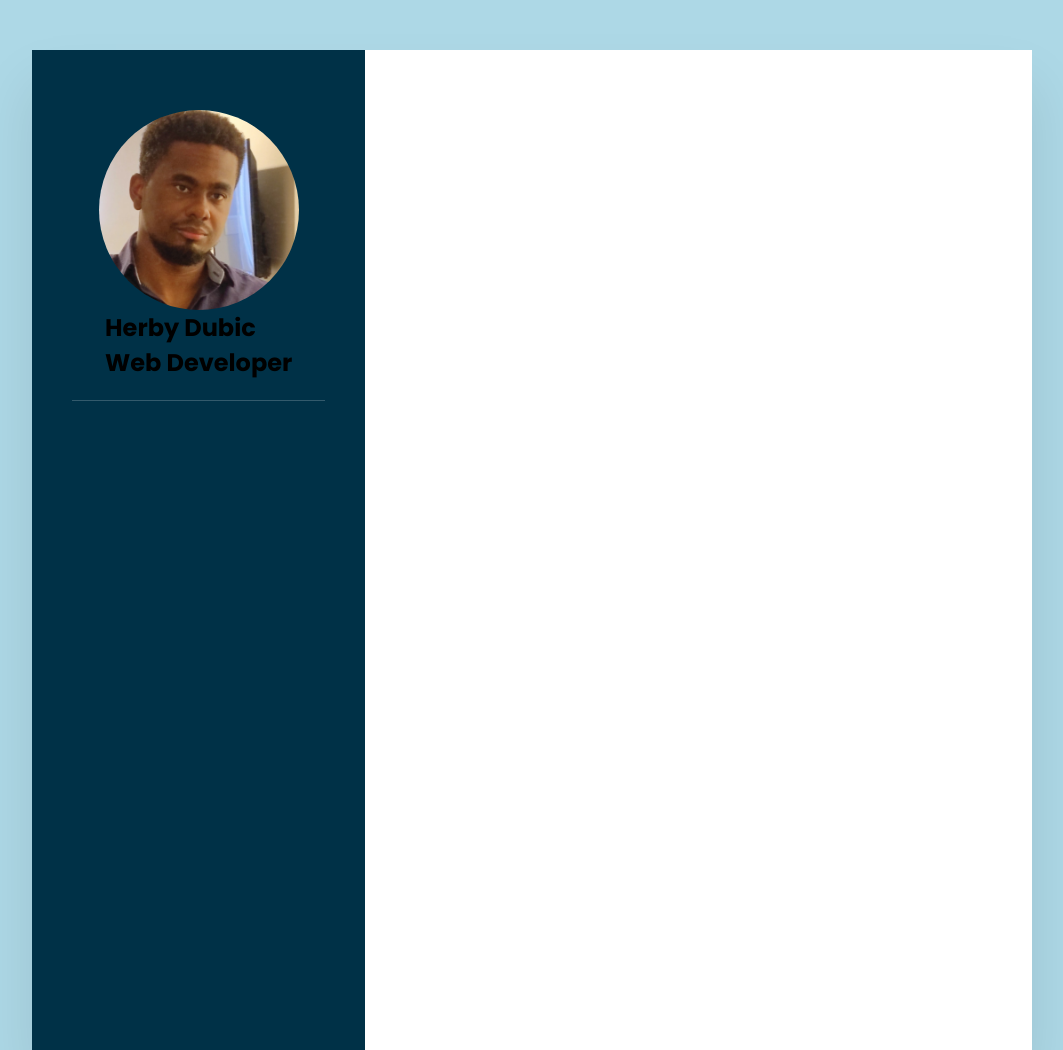
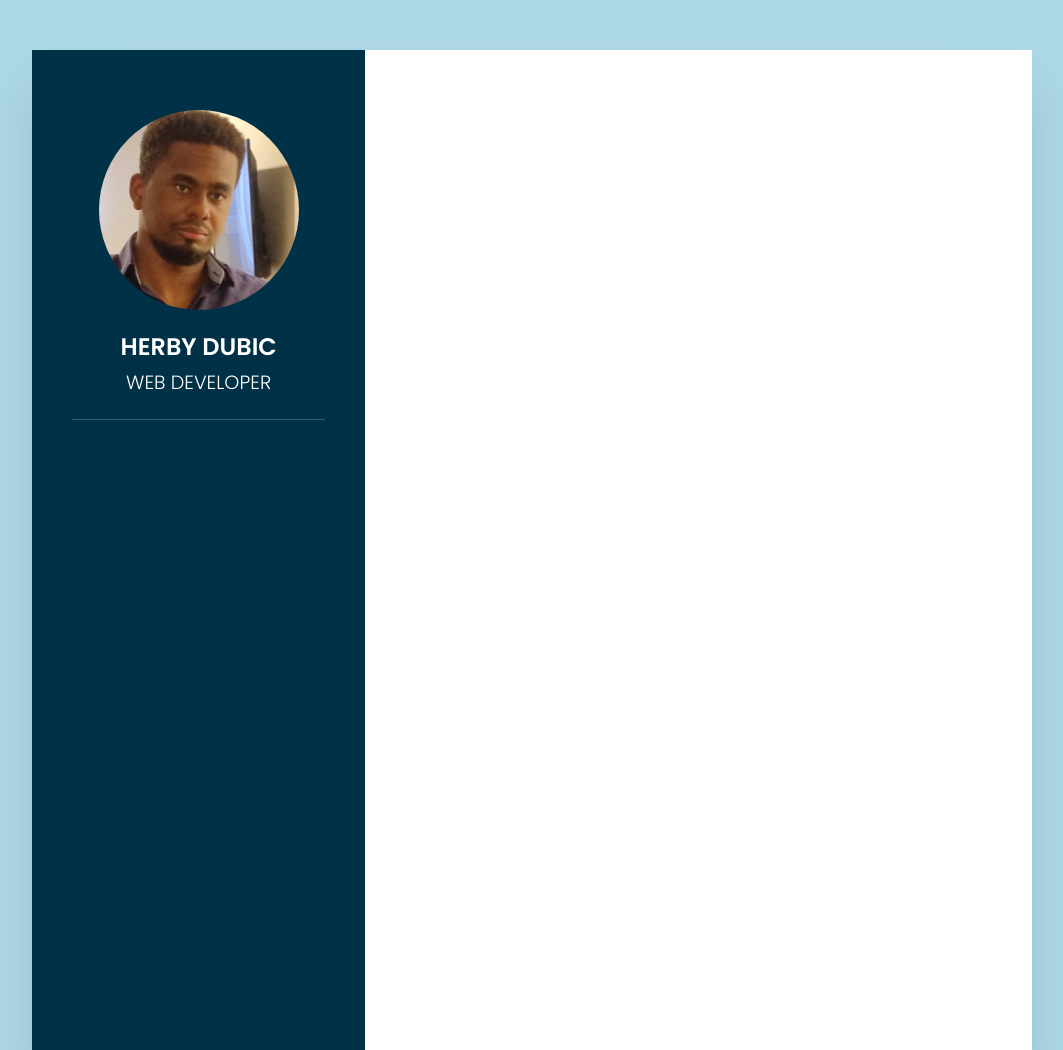
Before and after one commit to herby989/cv, a plain HTML site: page index.html in a window 1280 px wide. Shown: the top 1050 px of the page, without its empty margins (108-1171 px from the left). Drawn offline with Linux system fonts and the light colour scheme.

Commit message:
commit 2

```diff
--- a/css/style.css
+++ b/css/style.css
@@ -58,6 +58,21 @@ body{
     height: 100%;
     object-fit: cover;
 }
+
+.profileText h2{
+    color: #fff;
+    font-size: 1.5em;
+    margin-top: 20px;
+    text-transform: uppercase;
+    text-align: center;
+    font-weight: 600;
+    line-height: 1.4em;
+}
+
+.profileText h2 span{
+    font-size: 0.8em;
+    font-weight: 300;
+}
 .container .right-side{
     position: relative;
     background: #fff;
```
